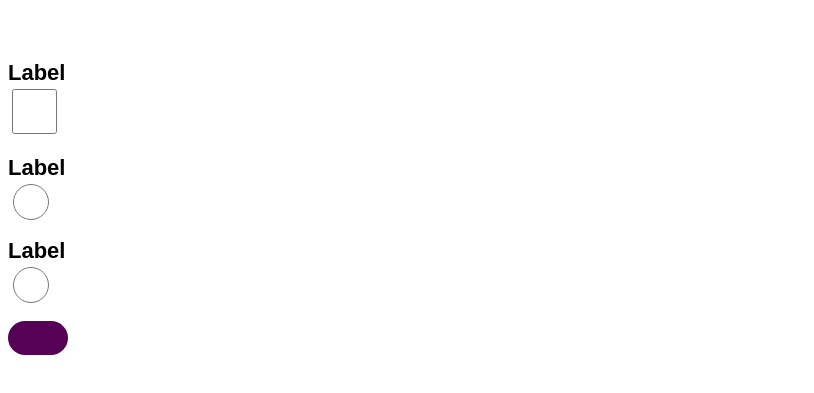
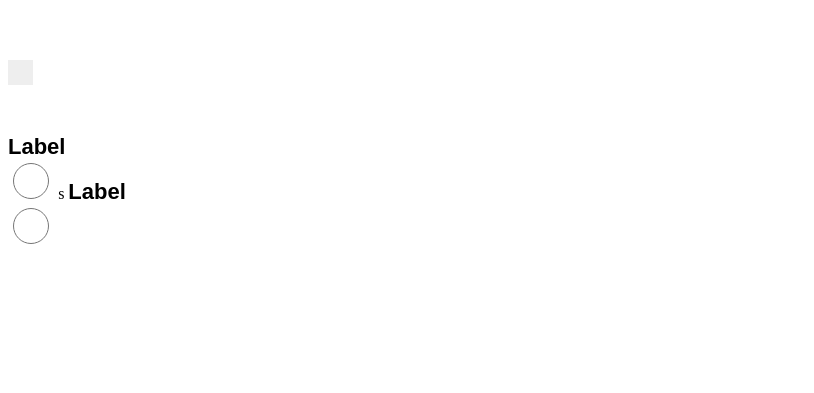
Before and after one commit to Ahallard/DS-assigment-2, a website: page scss/componets/selectors/selectors.html in a window 1280 px wide. Shown: the part 101-494 px from the top of the page, without its empty margins (0-814 px from the left). Drawn offline with Linux system fonts and the light colour scheme.

Commit message:
selector-cleanup

```diff
--- a/scss/componets/selectors/_selectors.scss
+++ b/scss/componets/selectors/_selectors.scss
@@ -1,15 +1,59 @@
 @use '../../foundations/' as *;
 
-.checkbox{
-    height:45px;
-    width:45px;
-    background-color: $primary-600;
-    border-width:8px;
-    border-color:$secondary-600;
-    input:checked{
-        background-color:$primary-100;
+.concheck {
+    display: block;
+    position: relative;
+    padding-left: 35px;
+    margin-bottom: 12px;
+    cursor: pointer;
+    font-size: 22px;
+    -webkit-user-select: none;
+    -moz-user-select: none;
+    -ms-user-select: none;
+    user-select: none;
+    input {
+        position: absolute;
+        opacity: 0;
+        cursor: pointer;
+        height: 0;
+        width: 0;
+    }
+    .checkmark {
+        position: absolute;
+        top: 0;
+        left: 0;
+        height: 25px;
+        width: 25px;
+        background-color: #eee;
+    }
+    input:checked ~ .checkmark {
+        background-color: #2196F3;
+    }
+    .checkmark:after {
+        content: "";
+        position: absolute;
+        display: none;
+    }
+    input:checked ~ .checkmark:after {
+        display: block;
+    }
+    .checkmark:after {
+        left: 9px;
+        top: 5px;
+        width: 5px;
+        height: 10px;
+        border: solid white;
+        border-width: 0 3px 3px 0;
+        -webkit-transform: rotate(45deg);
+        -ms-transform: rotate(45deg);
+        transform: rotate(45deg);
     }
 }
+
+.concheck:hover input ~ .checkmark {
+  background-color: #ccc;
+}
+
 
 .radio{
     height:36px;
@@ -32,8 +76,6 @@
         width: 0;
         height: 0;
     }
-
-}
     .slider {
         position: absolute;
         cursor: pointer;
@@ -41,7 +83,7 @@
         left: 0;
         right: 0;
         bottom: 0;
-    background-color: $primary-600;
+        background-color: $light-text-color;
         -webkit-transition: .4s;
         transition: .4s;
         border-radius: 34px;
@@ -53,7 +95,7 @@
         width: 26px;
         left: 4px;
         bottom: 4px;
-    background-color: $primary-600;
+        background-color: $light-text-color;
         -webkit-transition: .4s;
         transition: .4s;
         border-radius: 34px;
@@ -61,13 +103,12 @@
     input:checked + .slider {
         background-color: $primary-100;
     }
-
     input:focus + .slider {
         box-shadow: 0 0 1px $primary-100;
     }
-
     input:checked + .slider:before {
         -webkit-transform: translateX(26px);
         -ms-transform: translateX(26px);
         transform: translateX(26px);
     }
+}
--- a/scss/componets/selectors/selectors.html
+++ b/scss/componets/selectors/selectors.html
@@ -10,18 +10,17 @@
         <h1 class="heading-1">Selectors</h1>
         <br/>
         <br/>
-        <label class="bold-1">Label
+        <label class="concheck">
             <br/>
             <input class="checkbox" type="checkbox" name="checkbox">
+            <span class="checkmark"></span>
         </label>
         <br/>
          <br/>
         <label class="bold-1">Label
             <br/>
             <input class="radio" type="radio" name="radio">
-        </label>
-        <br/>
-         <br/>
+        </label>s
         <label class="bold-1">Label
             <br/>
             <input class="radio" type="radio" name="radio">
```
Also changed, not shown: css/style.css, 1 other file. Lines whose indentation alone changed are shown as unchanged.
